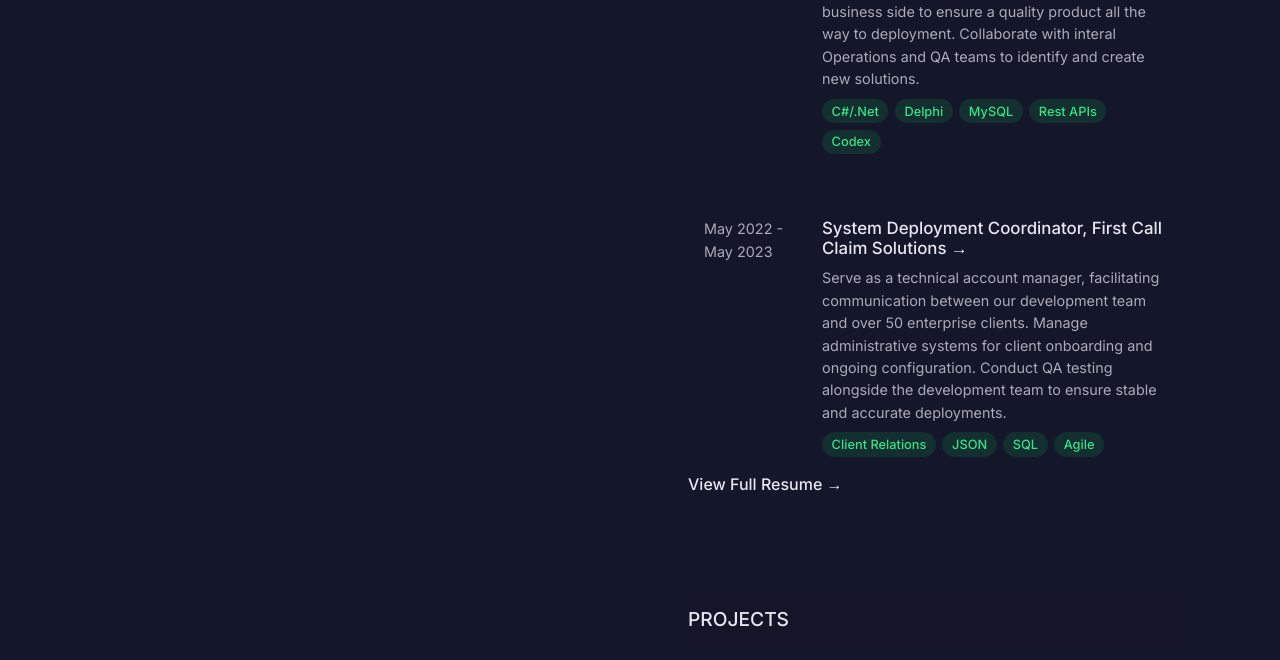
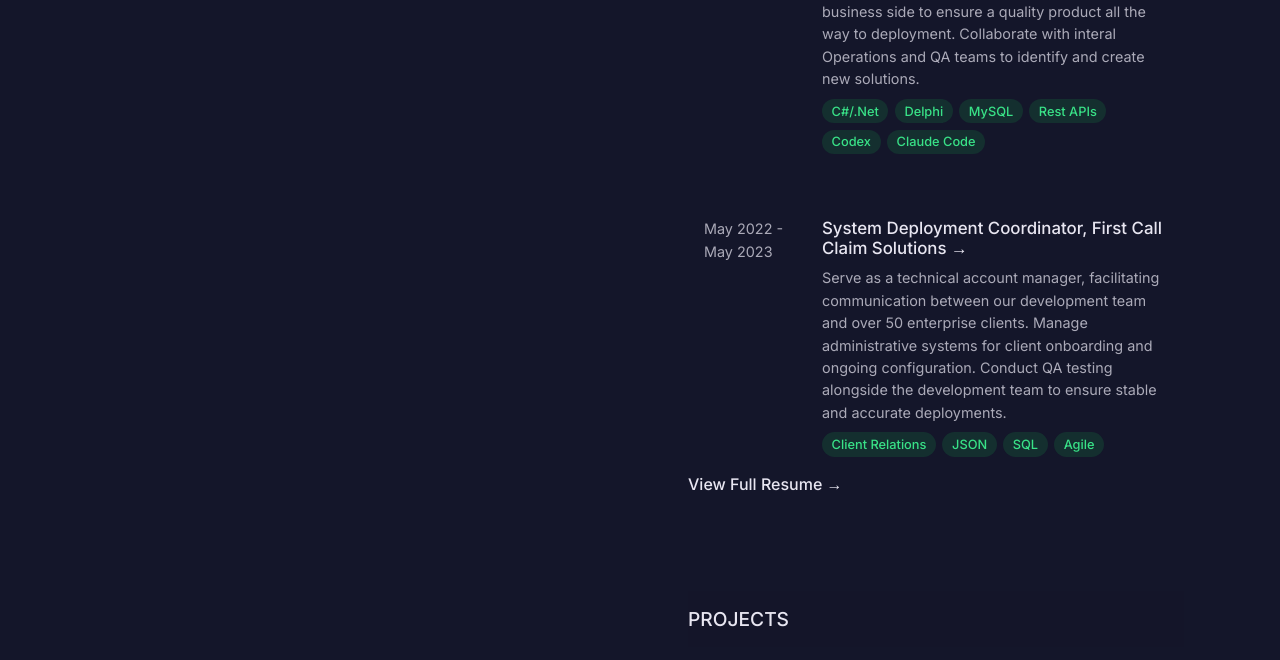
Before and after one commit to parkerbuff/PortfolioSite, a plain HTML site: page Index.html in a window 1280 px wide. Shown: the part 846-1506 px from the top of the page. Drawn offline with Linux system fonts and the light colour scheme.

Commit message:
Testing
Added Claude from list of job skills

```diff
--- a/Index.html
+++ b/Index.html
@@ -91,6 +91,7 @@
                             <li>MySQL</li>
                             <li>Rest APIs</li>
                             <li>Codex</li>
+                            <li>Claude Code</li>
                         </ul>
                     </div>
                 </div>
```
